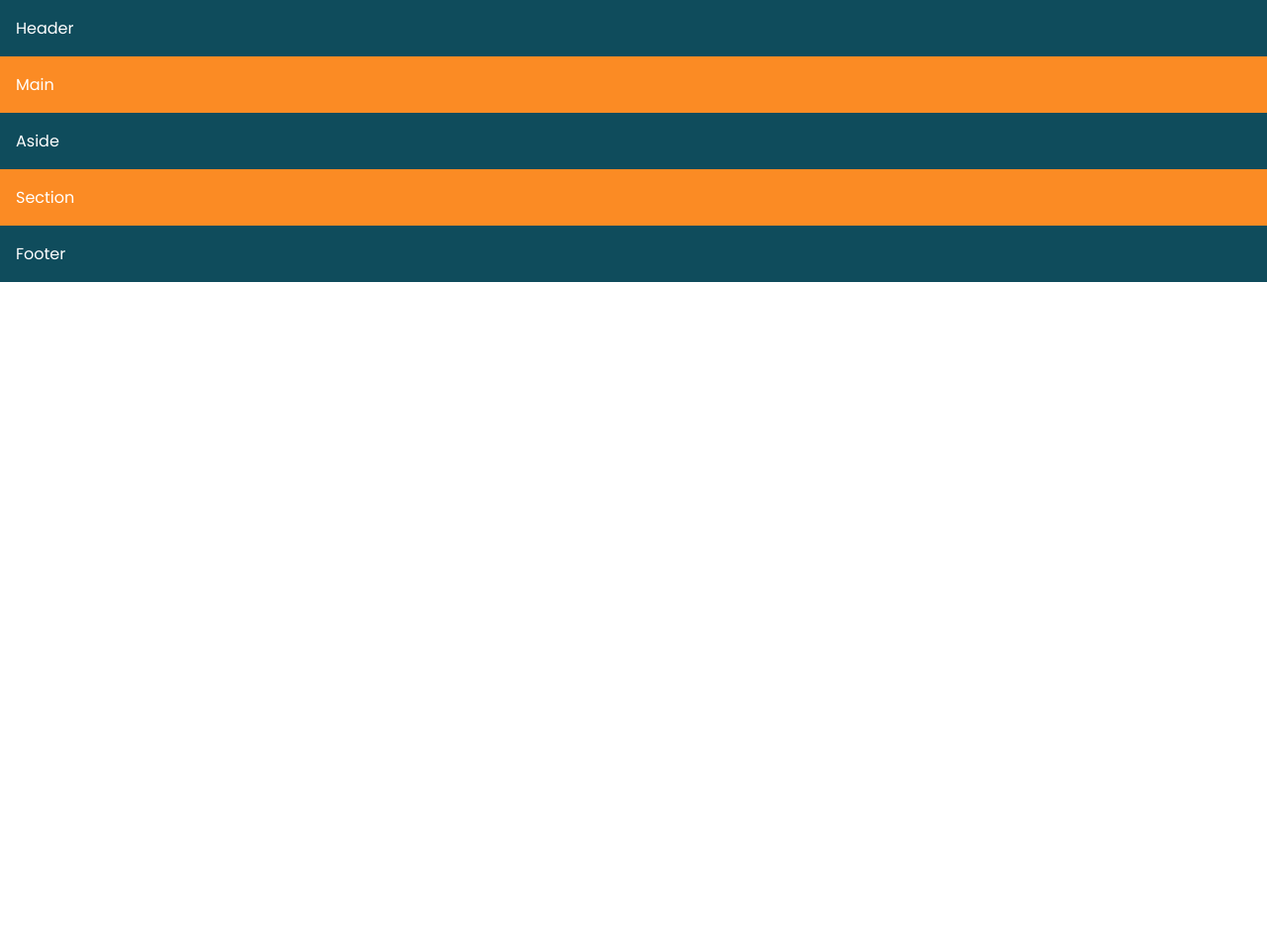
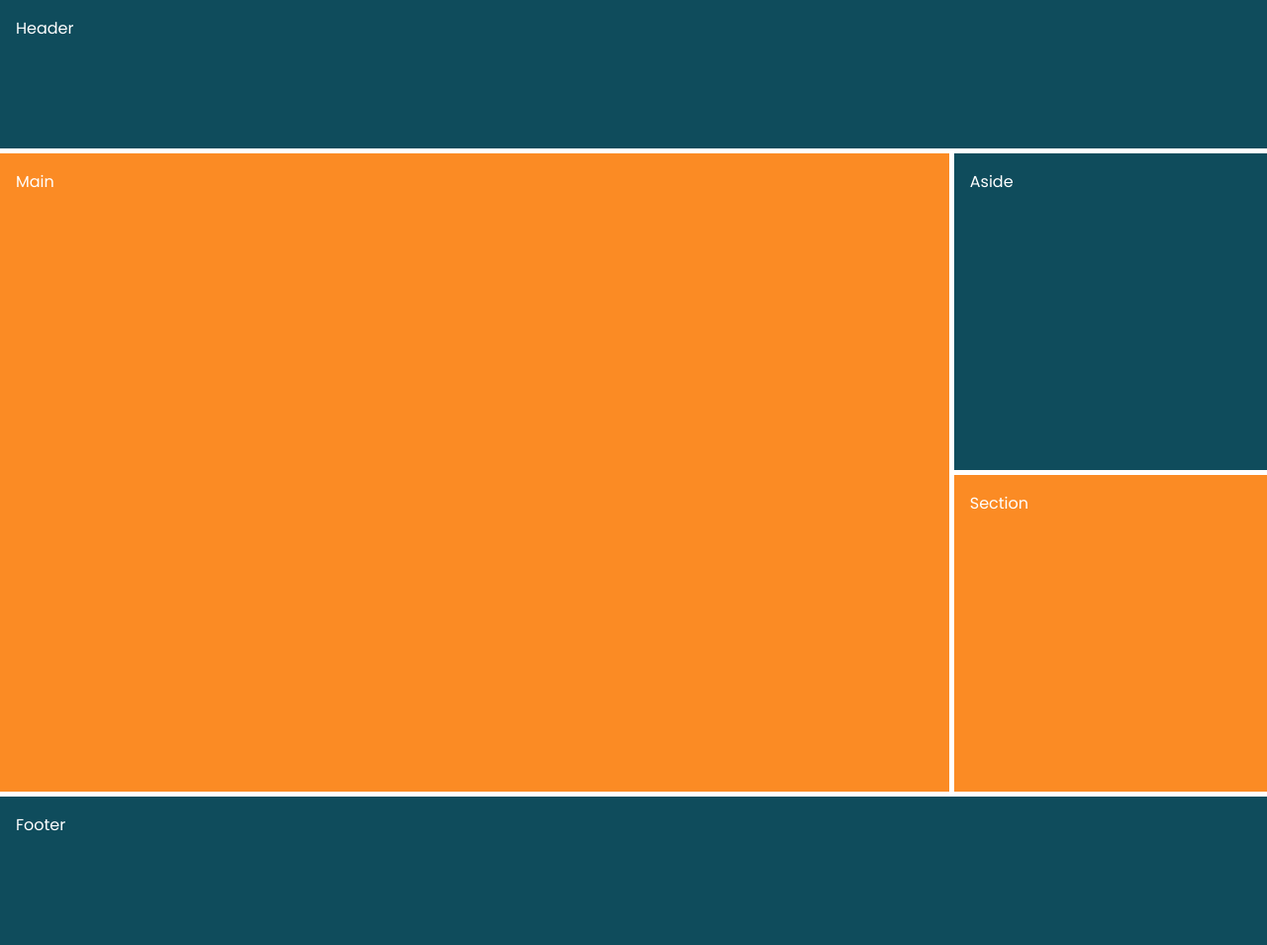
Before and after one commit to KriyesCodes/justit-bootcamp-week-2, a plain HTML site: page Day 4/CSS Grid/Example 4/index.html in a window 1280 px wide. Shown: the whole page at 99% size. Before the commit the page ends 800 px from the top, so only its background shows below. Drawn offline with Linux system fonts and the light colour scheme.

Commit message:
Add example 4 stylings

```diff
--- a/Day 4/CSS Grid/Example 4/style.css
+++ b/Day 4/CSS Grid/Example 4/style.css
@@ -19,3 +19,36 @@
 }
 
 /* Grid Code Below */
+
+.container {
+    display: grid;
+    grid-template-columns: repeat(4, 1fr);
+    grid-template-rows: 150px 320px 320px 150px;
+    gap: 5px;
+
+    grid-template-areas:
+        'h h h h'
+        'm m m a'
+        'm m m s'
+        'f f f f';
+}
+
+.header {
+    grid-area: h;
+}
+
+.main {
+    grid-area: m;
+}
+
+.aside {
+    grid-area: a;
+}
+
+.section {
+    grid-area: s;
+}
+
+.footer {
+    grid-area: f;
+}
```
